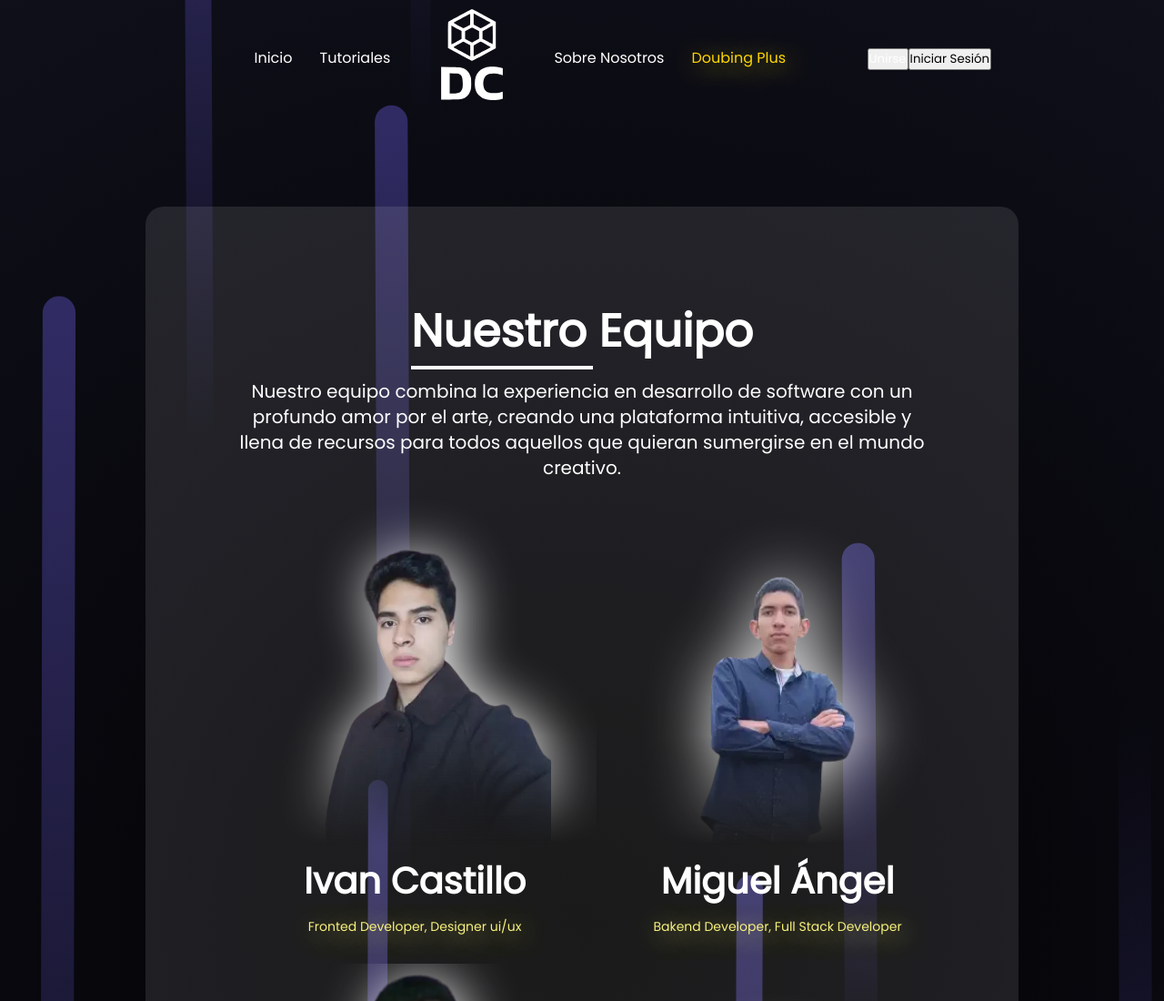
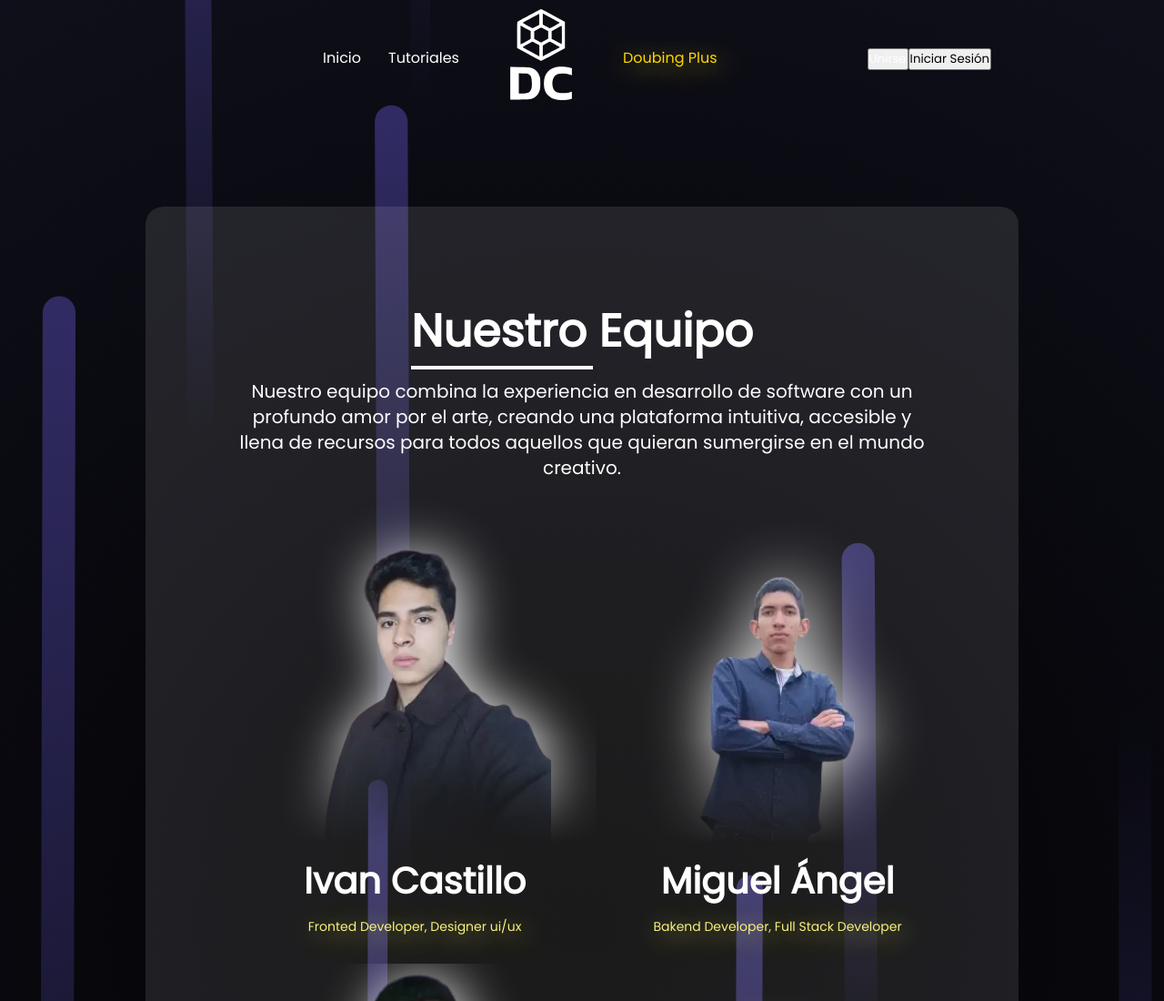
Before and after one commit to Mad-input/doubling-creativity-astro, an Astro site: page /about in a window 1280 px wide. Shown: the top 1100 px of the page at 91% size. Built offline with nearby package versions, Linux system fonts and the light colour scheme; Astro itself is replaced by a stand-in of ours.

Commit message:
remove link about Navbar.astro

```diff
--- a/src/components/Navbar.astro
+++ b/src/components/Navbar.astro
@@ -2,6 +2,7 @@
 import Bars from "../icons/Bars.astro";
 import Logo from "../icons/Logo.astro";
 import UserStatus from "./UserStatus.jsx";
+// <li class="list-item"><a href="/about">Sobre Nosotros</a></li>
 ---
 
 <nav class="navbar">
@@ -11,7 +12,6 @@ import UserStatus from "./UserStatus.jsx";
     <li class="list-item">
       <a href="/"> <Logo /></a>
     </li>
-    <li class="list-item"><a href="/about">Sobre Nosotros</a></li>
     <li class="list-item plus"><a href="/plus">Doubing Plus</a></li>
   </ul>
   <UserStatus client:load />
```
